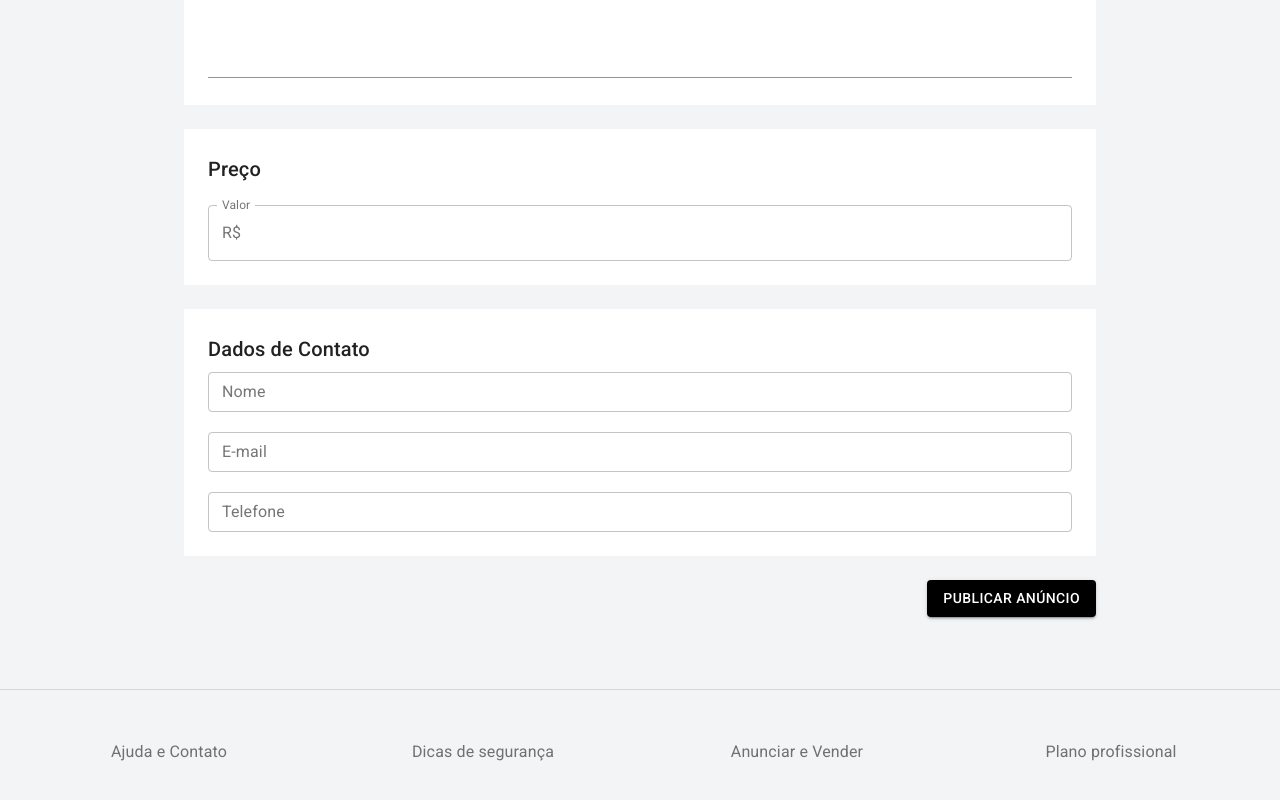
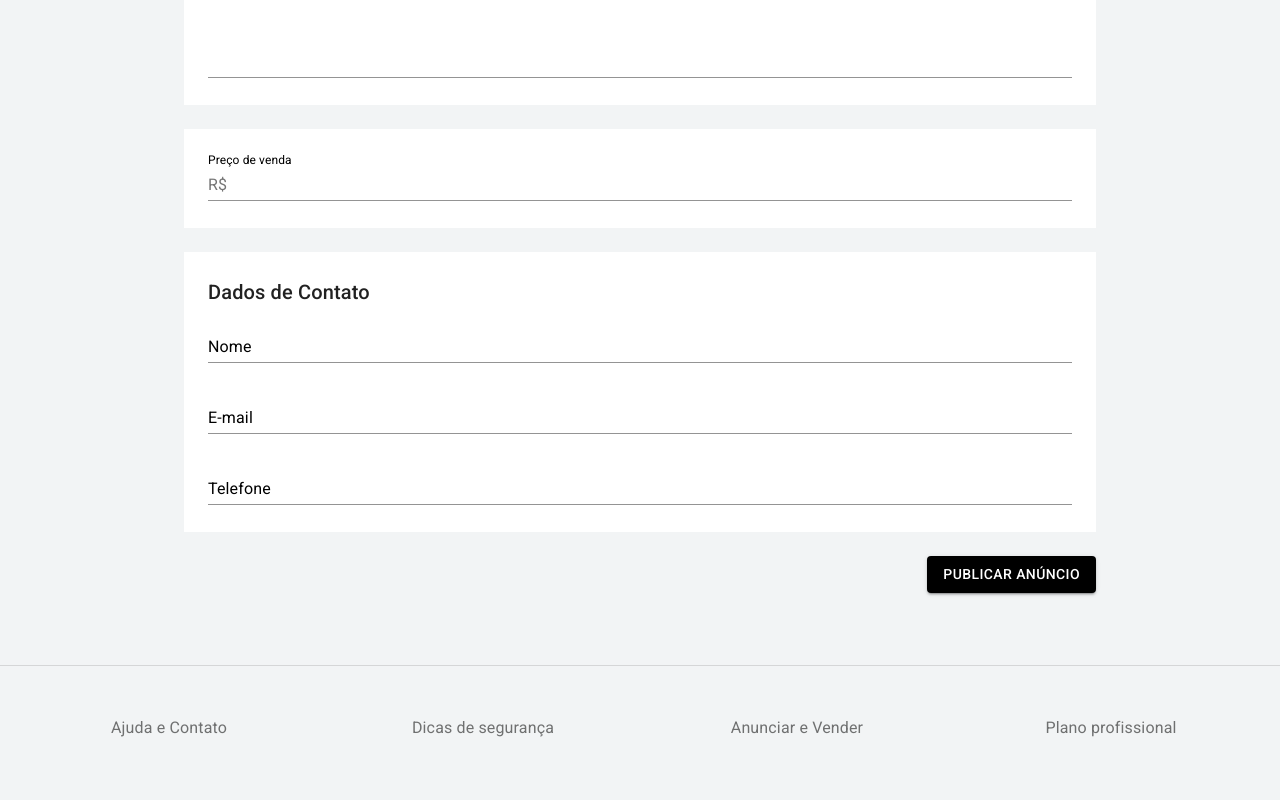
Before and after one commit to danielsfilho/anunx, a Next.js app: page /user/publish in a window 1280 px wide. Shown: the part 843-1643 px from the top of the page. Built offline with nearby package versions, Linux system fonts and the light colour scheme.

Commit message:
validacao dos campos price, name, email

```diff
--- a/pages/user/publish.js
+++ b/pages/user/publish.js
@@ -94,13 +94,14 @@
         .min(6, "Escreva um título maior")
         .max(100, "Título muito grande")
         .required("Campo obrigatório"),
-
     category: yup.string().required("Campo obrigatório."),
-
     description: yup.string()
     .min(50, "Escreva uma descrição com pelo menos 50 caracteres.")
     .required("Campo obrigatório"),
-
+    price: yup.number().required("Campo obrigatório."),
+    email: yup.string().email("Digite um e-mail válido.").required("Campo obrigatório."),
+    name: yup.string().required("Campo obrigatório."),
+    phone: yup.number().required("Campo obrigatório."),
 })
 
 const Publish = () => {
@@ -135,6 +136,10 @@
                     title: "",
                     category: "",
                     description: "",
+                    price: "",
+                    email: "",
+                    name: "",
+                    phone: "",
                 }}
                 validationSchema={validationSchema}
                 onSubmit={(values) => {
@@ -176,7 +181,7 @@
                                             />
                                             <FormHelperText>
                                                 {
-                                                    errors.category
+                                                    errors.title
                                                 }
                                             </FormHelperText>
                                         </FormControl>
@@ -268,6 +273,7 @@
                                                 multiline
                                                 rows={6}
                                                 variant="outlined"
+                                                onChange={handleChange}
                                             />
                                             <FormHelperText>
                                                 {
@@ -280,17 +286,19 @@
 
                                 <Container maxWidth="md" className={classes.boxContainer}>
                                     <Box className={classes.box}>
-                                        <Typography component="h6" variant="h6" color="textPrimary">
-                                                Preço
-                                        </Typography>
-                                        <br />
-                                        <FormControl fullWidth variant="outlined">
-                                            <InputLabel>Valor</InputLabel>
-                                            <OutlinedInput
-                                                onChange={() => {}}
+                                        <FormControl error={errors.price} fullWidth>
+                                            <InputLabel className={classes.inputLabel}>Preço de venda</InputLabel>
+                                            <Input
+                                                name="price"
+                                                variant="outlined"
+                                                onChange={handleChange}
                                                 startAdornment={<InputAdornment position="start">R$</InputAdornment>}
-                                                labelWidth={40}
                                             />
+                                            <FormHelperText>
+                                                {
+                                                    errors.price
+                                                }
+                                            </FormHelperText>
                                         </FormControl>
                                     </Box>
                                 </Container>
@@ -300,26 +308,49 @@
                                         <Typography component="h6" variant="h6" color="textPrimary" gutterBottom>
                                             Dados de Contato
                                         </Typography>
-                                        <TextField
-                                            label="Nome"
-                                            variant="outlined"
-                                            size="small"
-                                            fullWidth
-                                        />
+                                        <FormControl error={errors.name} fullWidth>
+                                            <InputLabel className={classes.inputLabel}>Nome</InputLabel>
+                                            <Input
+                                                name="name"
+                                                value={values.name}
+                                                onChange={handleChange}
+                                            />
+                                            <FormHelperText>
+                                                {
+                                                    errors.name
+                                                }
+                                            </FormHelperText>
+                                        </FormControl>
                                         <br /><br />
-                                        <TextField
-                                            label="E-mail"
-                                            variant="outlined"
-                                            size="small"
-                                            fullWidth
-                                        />
+
+                                        <FormControl error={errors.email} fullWidth>
+                                            <InputLabel className={classes.inputLabel}>E-mail</InputLabel>
+                                            <Input
+                                                name="email"
+                                                value={values.email}
+                                                onChange={handleChange}
+                                            />
+                                            <FormHelperText>
+                                                {
+                                                    errors.email
+                                                }
+                                            </FormHelperText>
+                                        </FormControl>
                                         <br /><br />
-                                        <TextField
-                                            label="Telefone"
-                                            variant="outlined"
-                                            size="small"
-                                            fullWidth
-                                        />
+
+                                        <FormControl error={errors.phone} fullWidth>
+                                            <InputLabel className={classes.inputLabel}>Telefone</InputLabel>
+                                            <Input
+                                                name="phone"
+                                                value={values.phone}
+                                                onChange={handleChange}
+                                            />
+                                            <FormHelperText>
+                                                {
+                                                    errors.phone
+                                                }
+                                            </FormHelperText>
+                                        </FormControl>
                                     </Box>
                                 </Container>
 
```
